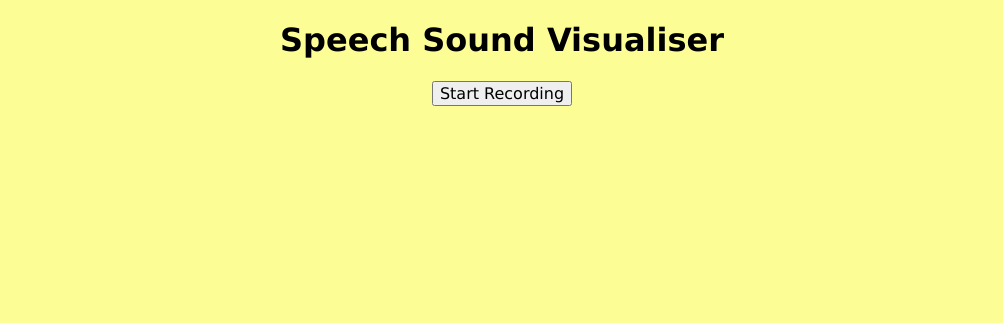
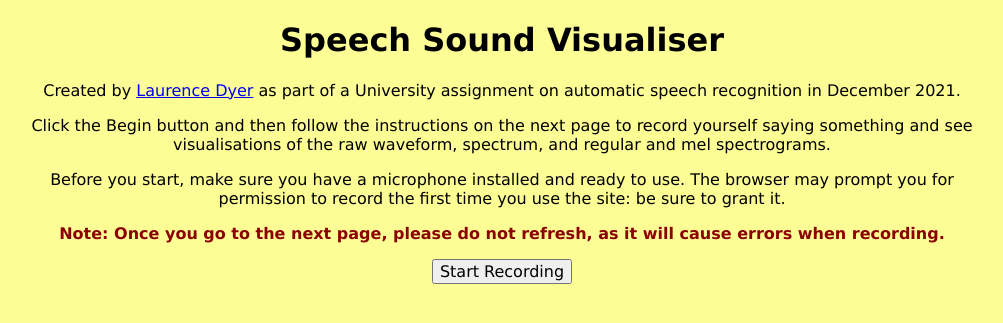
Before and after one commit to ljdyer/speech-sound-visualiser, a Flask app: page / in a window 1280 px wide. Shown: the top 323 px of the page, without its empty margins (138-1141 px from the left). Run offline with Flask 2, Linux system fonts and the light colour scheme.

Commit message:
added Aptfile etc

```diff
--- a/app/requirements.txt
+++ b/app/requirements.txt
@@ -1,5 +1,5 @@
+gunicorn
 flask
-gunicorn
 SpeechRecognition
 numba==0.53
 numpy==1.21.4
--- a/app/templates/index.html
+++ b/app/templates/index.html
@@ -6,6 +6,13 @@
 </head>
     <body>
         <h1>Speech Sound Visualiser</h1>
+        <p>Created by <a target="_blank" href="https://github.com/ljdyer">Laurence Dyer</a> as part of a University
+            assignment on automatic speech recognition in December 2021.</p>
+        <p>Click the Begin button and then follow the instructions on the next page to record yourself saying something
+            and see visualisations of the raw waveform, spectrum, and regular and mel spectrograms.</p>
+        <p>Before you start, make sure you have a microphone installed and ready to use. The browser may prompt you for
+            permission to record the first time you use the site: be sure to grant it.</p>
+        <p class="red-text">Note: Once you go to the next page, please do not refresh, as it will cause errors when recording.</p>
         <form action="/visualiser/"><button>Start Recording</button></form>
     </body>
 
--- a/app/templates/visualiser.html
+++ b/app/templates/visualiser.html
@@ -9,6 +9,9 @@
 
 </head>
     <h1>Speech Sound Visualiser</h1>
+    <p>Click "Start", saying something, then click "Stop".</p>
+    <p class="red-text">Remember: don't refresh this page! You can change the sentence and/or start a new recording at any
+        time using the controls above.</p>
     <div class="small-space">
         <button id="start" class="btn btn-success" onclick="startRecording()" disabled>Start</button>
         <button id="stop" class="btn btn-danger" onclick="stopRecording()" disabled>Stop</button>
```
Also changed, not shown: README.md, app/static/images/mel_spectrogram.png, app/static/images/spectrogram.png, app/static/images/spectrum.png, app/static/images/waveform.png, 3 other files.
